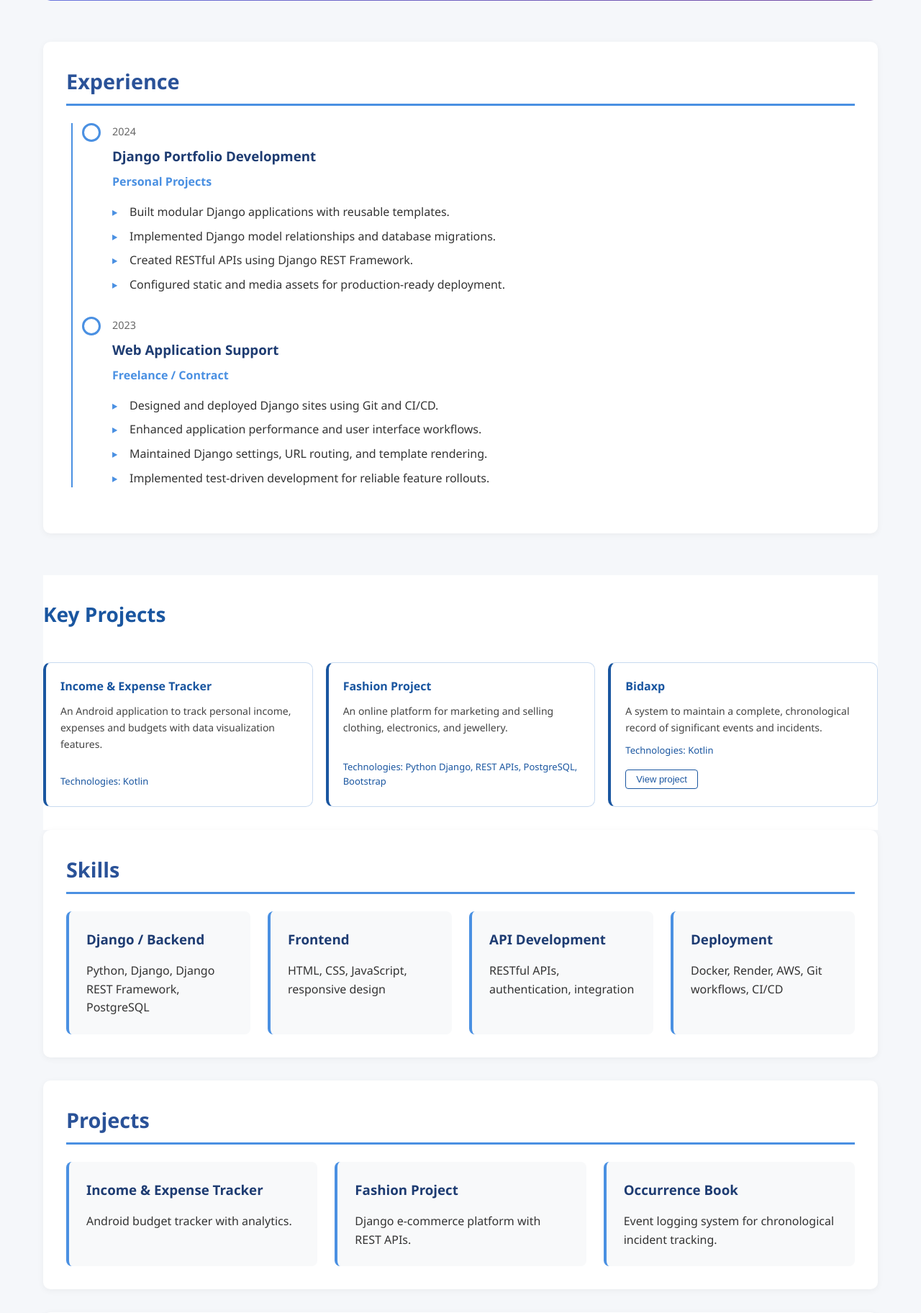
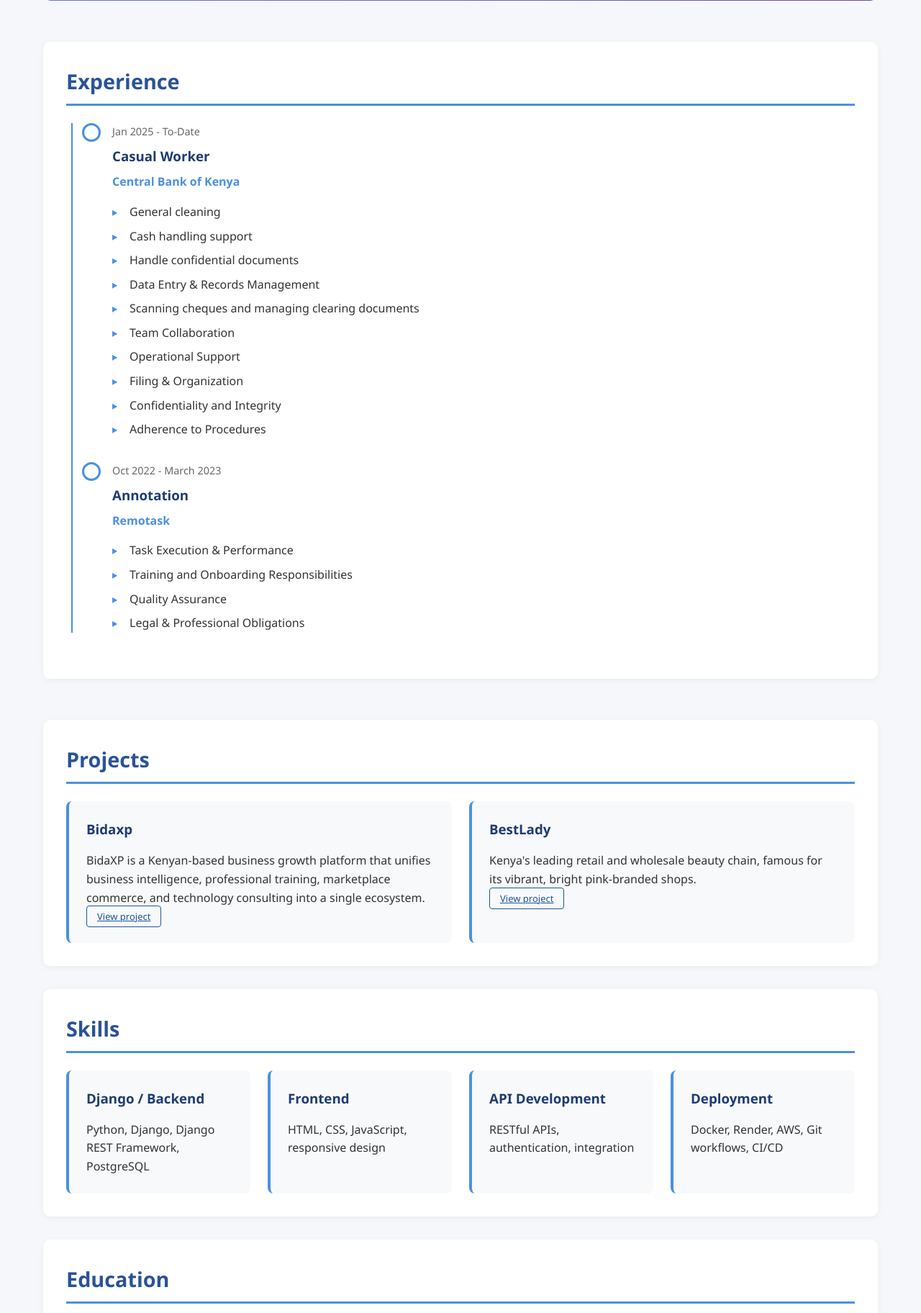
Before and after one commit to Wi-Soft/Portfolio, a Django app: page / in a window 1280 px wide. Shown: the part 618-2442 px from the top of the page at 72% size. Run offline with Django 5.2, Linux system fonts and the light colour scheme.

Commit message:
..bestlady..

```diff
--- a/portfolio_app/views.py
+++ b/portfolio_app/views.py
@@ -4,25 +4,31 @@ from .models import Project
 def index(request):
     experiences = [
         {
-            "period": "2024",
-            "title": "Django Portfolio Development",
-            "company": "Personal Projects",
+            "period": "Jan 2025 - To-Date",
+            "title": "Casual Worker",
+            "company": "Central Bank of Kenya",
             "responsibilities": [
-                "Built modular Django applications with reusable templates.",
-                "Implemented Django model relationships and database migrations.",
-                "Created RESTful APIs using Django REST Framework.",
-                "Configured static and media assets for production-ready deployment."
+                "General cleaning",
+                "Cash handling support",
+                "Handle confidential documents",
+                "Data Entry & Records Management",
+                "Scanning cheques and managing clearing documents",
+                "Team Collaboration",
+                "Operational Support",
+                "Filing & Organization",
+                "Confidentiality and Integrity",
+                "Adherence to Procedures"
             ]
         },
         {
-            "period": "2023",
-            "title": "Web Application Support",
-            "company": "Freelance / Contract",
+            "period": "Oct 2022 - March 2023",
+            "title": "Annotation",
+            "company": "Remotask",
             "responsibilities": [
-                "Designed and deployed Django sites using Git and CI/CD.",
-                "Enhanced application performance and user interface workflows.",
-                "Maintained Django settings, URL routing, and template rendering.",
-                "Implemented test-driven development for reliable feature rollouts."
+                "Task Execution & Performance",
+                "Training and Onboarding Responsibilities",
+                "Quality Assurance",
+                "Legal & Professional Obligations"
             ]
         }
     ]
@@ -69,13 +75,14 @@ def header(request):
 
 def project(request):
     return render(request, 'project.html')
+
+
 def skills(request):
     return render(request, 'skills.html')
 
+
 def base(request):
     return render(request, 'base.html')
-
-
 
 
 def education(request):
@@ -110,29 +117,34 @@ def education(request):
     return render(request, "education.html", context)
 
 
-
 def experience(request):
     experiences = [
         {
-            "period": "2024" - "Present",
-            "title": "Django Portfolio Development",
-            "company": "Personal Projects",
+            "period": "Jan 2025 - To-Date",
+            "title": "Casual Worker",
+            "company": "Central Bank of Kenya",
             "responsibilities": [
-                "Built modular Django applications with reusable templates.",
-                "Implemented Django model relationships and database migrations.",
-                "Created RESTful APIs using Django REST Framework.",
-                "Configured static and media assets for production-ready deployment."
+                "General cleaning",
+                "Cash handling support",
+                "Handle confidential documents",
+                "Data Entry & Records Management",
+                "Scanning cheques and managing clearing documents",
+                "Team Collaboration",
+                "Operational Support",
+                "Filing & Organization",
+                "Confidentiality and Integrity",
+                "Adherence to Procedures"
             ]
         },
         {
-            "period": "2023",
-            "title": "Web Application Support",
-            "company": "Freelance / Contract",
+            "period": "Oct 2022 - March 2023",
+            "title": "Annotation",
+            "company": "Remotask",
             "responsibilities": [
-                "Designed and deployed Django sites using Git and CI/CD.",
-                "Enhanced application performance and user interface workflows.",
-                "Maintained Django settings, URL routing, and template rendering.",
-                "Implemented test-driven development for reliable feature rollouts."
+                "Task Execution & Performance",
+                "Training and Onboarding Responsibilities",
+                "Quality Assurance",
+                "Legal & Professional Obligations"
             ]
         }
     ]
--- a/templates/experience.html
+++ b/templates/experience.html
@@ -1,14 +1,5 @@
-<!DOCTYPE html>
-<html lang="en">
-  <head>
-    <meta charset="utf-8">
-    <meta name="viewport" content="width=device-width, initial-scale=1">
-    <title>Experience | Portfolio</title>
-    <link rel="stylesheet" href="/static/css/style.css">
-  </head>
-  <body class="app">
+{% load static %}
 
-    <main>
 <section class="section experience" id="experience">
   <h2 class="section-title">Experience</h2>
   <div class="timeline">
@@ -28,6 +19,3 @@
     {% endfor %}
   </div>
 </section>
-    </main>
-  </body>
-</html>
--- /dev/null
+++ b/templates/footer.html
@@ -0,0 +1,19 @@
+<footer class="footer">
+  <p>&copy; 2026 Alphonce Rotich. All rights reserved.</p>
+</footer>
+
+
+<style>
+    .footer {
+  color: #fff;
+  text-align: center;
+  padding: 1.25rem 0;
+  font-size: 16px;
+  margin-top: 2rem;
+}
+
+.footer p {
+  margin: 0;
+  color: #0a0a0a;
+}
+</style>
--- a/templates/index.html
+++ b/templates/index.html
@@ -38,14 +38,7 @@
         </div>
       </section>
 
-      <section id="projects" class="section">
-        <h2 class="section-title">Projects</h2>
-        <div class="skills-grid">
-          <div class="skill-category"><h3>Income & Expense Tracker</h3><p>Android budget tracker with analytics.</p></div>
-          <div class="skill-category"><h3>Fashion Project</h3><p>Django e-commerce platform with REST APIs.</p></div>
-          <div class="skill-category"><h3>Occurrence Book</h3><p>Event logging system for chronological incident tracking.</p></div>
-        </div>
-      </section>
+
 
 
 
@@ -64,3 +57,5 @@
         </div>
       </section>
 {% include "contact.html" %}
+
+{% include "footer.html" %}
--- a/templates/project.html
+++ b/templates/project.html
@@ -1,25 +1,19 @@
 
 {% block title %}{% endblock %}
-<section class="projects-section">
-  <div class="projects-header">
-    <h1>Key Projects</h1>
-  </div>
-  <div class="projects-grid">
-    <div class="project-card">
-      <h2>Income &amp; Expense Tracker</h2>
-      <p class="desc">An Android application to track personal income, expenses and budgets with data visualization features.</p>
-      <p class="tech">Technologies: Kotlin</p>
-    </div>
-    <div class="project-card">
-      <h2>Fashion Project</h2>
-      <p class="desc">An online platform for marketing and selling clothing, electronics, and jewellery.</p>
-      <p class="tech">Technologies: Python Django, REST APIs, PostgreSQL, Bootstrap</p>
-    </div>
-    <div class="project-card">
-      <h2>Bidaxp</h2>
-      <p class="desc">A system to maintain a complete, chronological record of significant events and incidents.</p>
-      <p class="tech">Technologies: Kotlin</p>
-      <button class="view-btn">View project</button>
-    </div>
-  </div>
-</section>
+      <section id="projects" class="section">
+        <h2 class="section-title">Projects</h2>
+        <div class="skills-grid">
+          <div class="skill-category">
+            <h3>Bidaxp</h3>
+            <p>BidaXP is a Kenyan-based business growth platform that unifies business intelligence, professional training, marketplace commerce, and technology consulting into a single ecosystem.</p>
+          <a href="https://bidaxp.com/" target="_blank" class="view-btn">View project</a>
+
+         </div>
+          <div class="skill-category">
+            <h3>BestLady</h3>
+            <p>Kenya's leading retail and wholesale beauty chain, famous for its vibrant, bright pink-branded shops.</p>
+            <a href="https://bestlady.onrender.com/" target="_blank" class="view-btn">View project</a>
+
+         </div>
+        </div>
+      </section>
```
Also changed, not shown: templates/contact.html (line endings or trailing spaces). Lines whose indentation alone changed are shown as unchanged.
